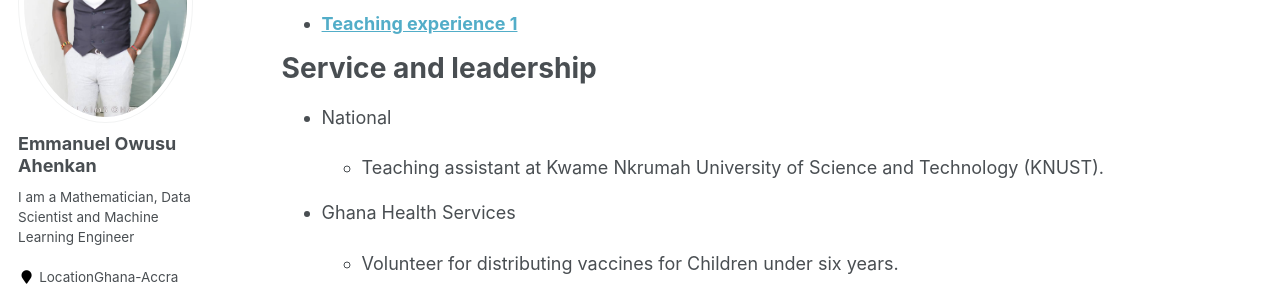
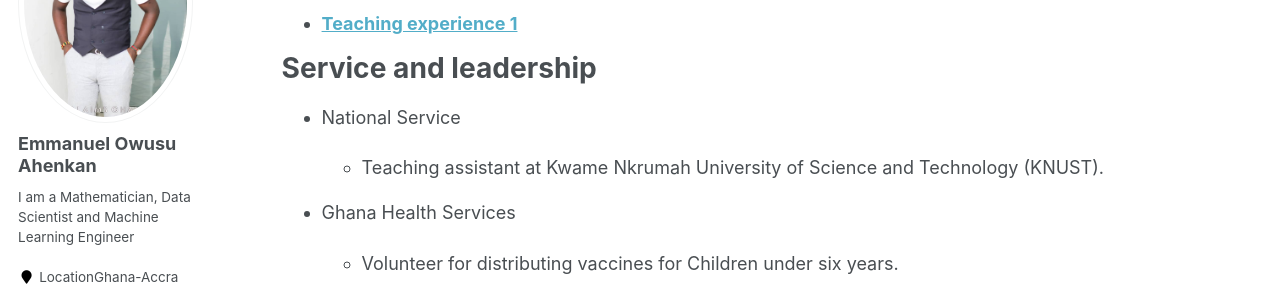
Before and after one commit to EmmanuelOwusu/EmmanuelOwusu.github.io, a Jekyll site: the page built from _pages/cv.md, in a window 1280 px wide and 900 px high, scrolled down 1866 px. Shown: the part 153-451 px from the top of the window. Built offline with Jekyll 4.4.1, drawn with Linux system fonts in a browser that asks for light colours; some web fonts are replaced.

```diff
--- a/_pages/cv.md
+++ b/_pages/cv.md
@@ -60,7 +60,7 @@ Teaching
 
 Service and leadership
 ======
-* National
+* National Service
 
   * Teaching assistant at Kwame Nkrumah University of Science and Technology (KNUST).
 
```
